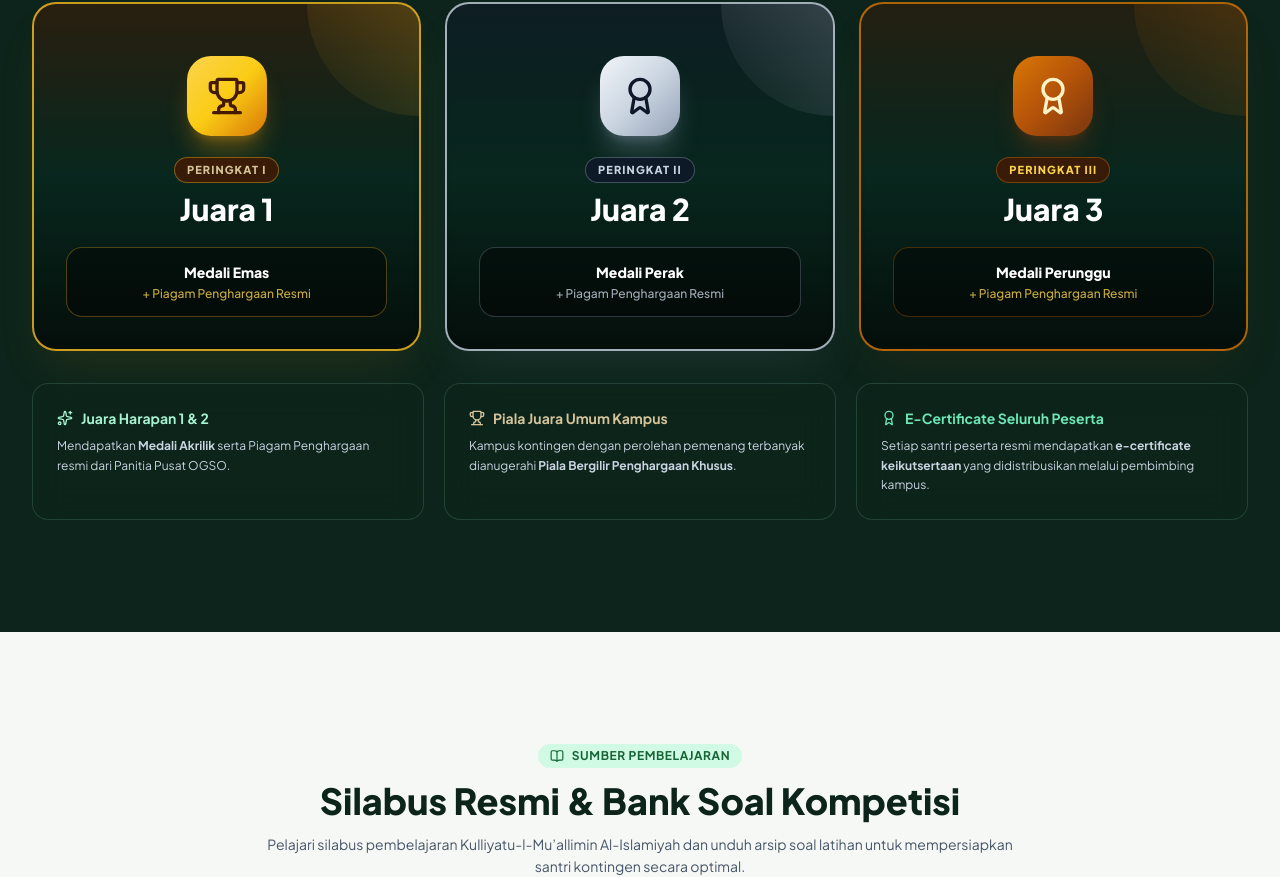
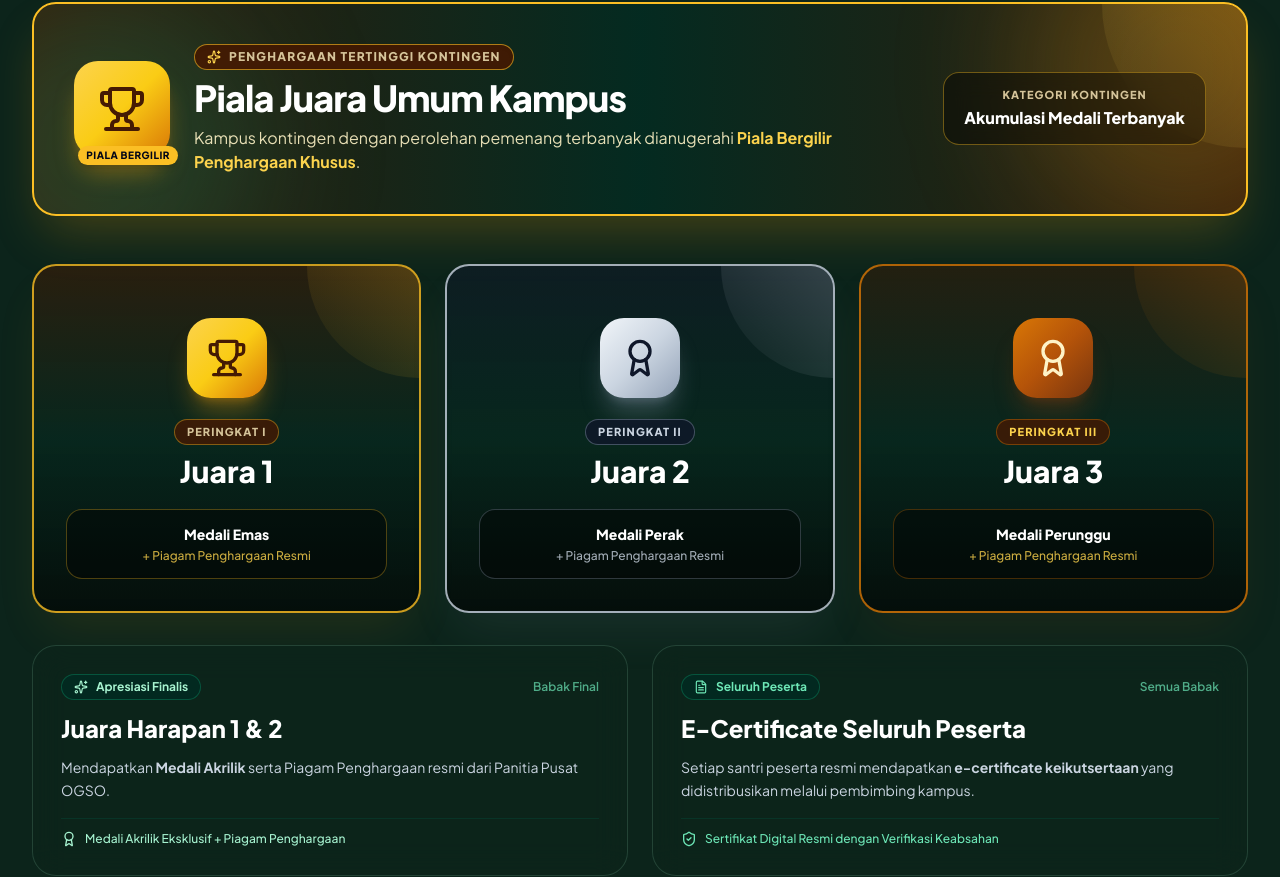
Before and after one commit to AuthenticProject/OGSOreg, a React (Vite) app: page / in a window 1280 px wide. Shown: the part 6150-7027 px from the top of the page. Built offline with nearby package versions, Linux system fonts and the light colour scheme; no server answers.

Commit message:
feat(awards): highlight juara umum kampus at top and reorder rows

```diff
--- a/src/pages/public/HomePage.tsx
+++ b/src/pages/public/HomePage.tsx
@@ -1062,6 +1062,56 @@ export const HomePage: React.FC = () => {
             </p>
           </div>
 
+          {/* ========================================================================= */}
+          {/* BARIS 1: PIALA JUARA UMUM KAMPUS (SUPREME HIGHLIGHT) */}
+          {/* ========================================================================= */}
+          <div className="mb-10 sm:mb-12">
+            <div className="relative p-6 sm:p-10 rounded-3xl bg-gradient-to-r from-amber-950/70 via-emerald-950/80 to-amber-950/70 border-2 border-amber-400 shadow-2xl shadow-amber-500/25 overflow-hidden group hover:border-amber-300 hover:shadow-amber-400/35 transition-all duration-300 shimmer-sweep">
+              {/* Ambient Glow & Decorative Elements */}
+              <div className="absolute -top-24 -right-24 w-80 h-80 bg-amber-400/20 rounded-full blur-3xl pointer-events-none" />
+              <div className="absolute -bottom-24 -left-24 w-80 h-80 bg-emerald-500/20 rounded-full blur-3xl pointer-events-none" />
+              <div className="absolute top-0 right-0 w-36 h-36 bg-gradient-to-bl from-amber-400/25 via-amber-300/10 to-transparent pointer-events-none rounded-bl-full" />
+
+              <div className="relative z-10 flex flex-col lg:flex-row items-center lg:items-center justify-between gap-6 lg:gap-10">
+                {/* Left: Trophy Icon & Core Info */}
+                <div className="flex flex-col sm:flex-row items-center sm:items-center text-center sm:text-left gap-5 sm:gap-6 flex-1">
+                  <div className="relative shrink-0">
+                    <div className="w-20 h-20 sm:w-24 sm:h-24 rounded-3xl bg-gradient-to-br from-amber-300 via-yellow-400 to-amber-600 text-amber-950 flex items-center justify-center shadow-xl shadow-amber-500/40 group-hover:scale-110 group-hover:rotate-3 transition-transform duration-300">
+                      <Trophy className="w-10 h-10 sm:w-12 sm:h-12 text-amber-950" />
+                    </div>
+                    <div className="absolute -bottom-2 -right-2 px-2 py-0.5 rounded-full bg-amber-400 text-slate-950 text-[10px] font-black uppercase tracking-wider shadow-md">
+                      Piala Bergilir
+                    </div>
+                  </div>
+
+                  <div className="space-y-2">
+                    <div className="inline-flex items-center gap-2 px-3 py-1 rounded-full bg-amber-950/90 border border-amber-400/60 text-[#D5C49A] text-xs font-black uppercase tracking-widest shadow-inner">
+                      <Sparkles className="w-3.5 h-3.5 text-amber-300" />
+                      <span>Penghargaan Tertinggi Kontingen</span>
+                    </div>
+                    <h3 className="text-2xl sm:text-3xl lg:text-4xl font-black text-white tracking-tight">
+                      Piala Juara Umum Kampus
+                    </h3>
+                    <p className="text-sm sm:text-base text-amber-100/90 leading-relaxed max-w-2xl font-normal">
+                      Kampus kontingen dengan perolehan pemenang terbanyak dianugerahi <strong className="text-amber-300 font-bold">Piala Bergilir Penghargaan Khusus</strong>.
+                    </p>
+                  </div>
+                </div>
+
+                {/* Right: Badge / Key Highlight Pill */}
+                <div className="shrink-0 w-full sm:w-auto flex flex-col sm:flex-row lg:flex-col gap-3 justify-center">
+                  <div className="px-5 py-3.5 rounded-2xl bg-black/40 border border-amber-400/40 text-center space-y-0.5 backdrop-blur-md">
+                    <div className="text-[11px] font-extrabold uppercase tracking-widest text-[#D5C49A]">Kategori Kontingen</div>
+                    <div className="text-sm sm:text-base font-extrabold text-white">Akumulasi Medali Terbanyak</div>
+                  </div>
+                </div>
+              </div>
+            </div>
+          </div>
+
+          {/* ========================================================================= */}
+          {/* BARIS 2: JUARA 1, 2, 3 (MEDALI EMAS, PERAK, PERUNGGU) */}
+          {/* ========================================================================= */}
           <div className="grid grid-cols-1 md:grid-cols-3 gap-6 mb-8">
             {/* Juara 1 — Emas */}
             <div className="p-8 rounded-3xl bg-gradient-to-b from-amber-950/50 via-emerald-950/40 to-black/60 border-2 border-amber-400/80 shadow-2xl shadow-amber-500/10 text-center space-y-5 hover:-translate-y-3 hover:shadow-amber-400/25 transition-all duration-300 shimmer-sweep group relative overflow-hidden">
@@ -1121,36 +1171,50 @@ export const HomePage: React.FC = () => {
             </div>
           </div>
 
-          {/* Special Mentions & Campus Trophy (Elevated Interactive Glass Cards) */}
-          <div className="grid grid-cols-1 md:grid-cols-3 gap-5">
-            <div className="p-6 rounded-2xl glass-panel-dark hover:-translate-y-1.5 hover:border-[#A7F3D0]/40 hover:shadow-xl transition-all duration-300 group text-xs space-y-2">
-              <div className="font-bold text-sm text-[#A7F3D0] flex items-center gap-2">
-                <Sparkles className="w-4 h-4 text-[#A7F3D0] group-hover:rotate-12 transition-transform" />
-                <span>Juara Harapan 1 & 2</span>
-              </div>
-              <p className="text-slate-300 leading-relaxed">
-                Mendapatkan <strong>Medali Akrilik</strong> serta Piagam Penghargaan resmi dari Panitia Pusat OGSO.
-              </p>
-            </div>
-
-            <div className="p-6 rounded-2xl glass-panel-dark hover:-translate-y-1.5 hover:border-amber-400/40 hover:shadow-xl transition-all duration-300 group border-amber-500/20 text-xs space-y-2">
-              <div className="font-bold text-sm text-[#D5C49A] flex items-center gap-2">
-                <Trophy className="w-4 h-4 text-[#D5C49A] group-hover:scale-110 transition-transform" />
-                <span>Piala Juara Umum Kampus</span>
-              </div>
-              <p className="text-slate-300 leading-relaxed">
-                Kampus kontingen dengan perolehan pemenang terbanyak dianugerahi <strong>Piala Bergilir Penghargaan Khusus</strong>.
-              </p>
-            </div>
-
-            <div className="p-6 rounded-2xl glass-panel-dark hover:-translate-y-1.5 hover:border-emerald-400/40 hover:shadow-xl transition-all duration-300 group text-xs space-y-2">
-              <div className="font-bold text-sm text-emerald-300 flex items-center gap-2">
-                <Award className="w-4 h-4 text-emerald-300 group-hover:rotate-12 transition-transform" />
-                <span>E-Certificate Seluruh Peserta</span>
-              </div>
-              <p className="text-slate-300 leading-relaxed">
-                Setiap santri peserta resmi mendapatkan <strong>e-certificate keikutsertaan</strong> yang didistribusikan melalui pembimbing kampus.
-              </p>
+          {/* ========================================================================= */}
+          {/* BARIS 3: JUARA HARAPAN 1 & 2 DAN E-CERTIFICATE SELURUH PESERTA */}
+          {/* ========================================================================= */}
+          <div className="grid grid-cols-1 md:grid-cols-2 gap-6">
+            {/* Juara Harapan 1 & 2 */}
+            <div className="p-6 sm:p-7 rounded-3xl glass-panel-dark hover:-translate-y-1.5 hover:border-[#A7F3D0]/50 hover:shadow-xl transition-all duration-300 group border border-emerald-500/20 flex flex-col justify-between space-y-4">
+              <div className="space-y-3">
+                <div className="flex items-center justify-between">
+                  <div className="inline-flex items-center gap-2 px-3 py-1 rounded-full bg-emerald-950/80 border border-emerald-500/30 text-[#A7F3D0] text-xs font-bold">
+                    <Sparkles className="w-3.5 h-3.5 text-[#A7F3D0] group-hover:rotate-12 transition-transform" />
+                    <span>Apresiasi Finalis</span>
+                  </div>
+                  <span className="text-xs text-emerald-300/70 font-semibold">Babak Final</span>
+                </div>
+                <h3 className="text-xl sm:text-2xl font-black text-white">Juara Harapan 1 & 2</h3>
+                <p className="text-sm text-slate-300 leading-relaxed">
+                  Mendapatkan <strong>Medali Akrilik</strong> serta Piagam Penghargaan resmi dari Panitia Pusat OGSO.
+                </p>
+              </div>
+              <div className="pt-3 border-t border-emerald-900/40 flex items-center gap-2 text-xs text-[#A7F3D0] font-medium">
+                <Award className="w-4 h-4 text-[#A7F3D0] shrink-0" />
+                <span>Medali Akrilik Eksklusif + Piagam Penghargaan</span>
+              </div>
+            </div>
+
+            {/* E-Certificate Seluruh Peserta */}
+            <div className="p-6 sm:p-7 rounded-3xl glass-panel-dark hover:-translate-y-1.5 hover:border-emerald-400/50 hover:shadow-xl transition-all duration-300 group border border-emerald-500/20 flex flex-col justify-between space-y-4">
+              <div className="space-y-3">
+                <div className="flex items-center justify-between">
+                  <div className="inline-flex items-center gap-2 px-3 py-1 rounded-full bg-emerald-950/80 border border-emerald-500/30 text-emerald-300 text-xs font-bold">
+                    <FileText className="w-3.5 h-3.5 text-emerald-300 group-hover:scale-110 transition-transform" />
+                    <span>Seluruh Peserta</span>
+                  </div>
+                  <span className="text-xs text-emerald-300/70 font-semibold">Semua Babak</span>
+                </div>
+                <h3 className="text-xl sm:text-2xl font-black text-white">E-Certificate Seluruh Peserta</h3>
+                <p className="text-sm text-slate-300 leading-relaxed">
+                  Setiap santri peserta resmi mendapatkan <strong>e-certificate keikutsertaan</strong> yang didistribusikan melalui pembimbing kampus.
+                </p>
+              </div>
+              <div className="pt-3 border-t border-emerald-900/40 flex items-center gap-2 text-xs text-emerald-300 font-medium">
+                <ShieldCheck className="w-4 h-4 text-emerald-300 shrink-0" />
+                <span>Sertifikat Digital Resmi dengan Verifikasi Keabsahan</span>
+              </div>
             </div>
           </div>
         </div>
```
